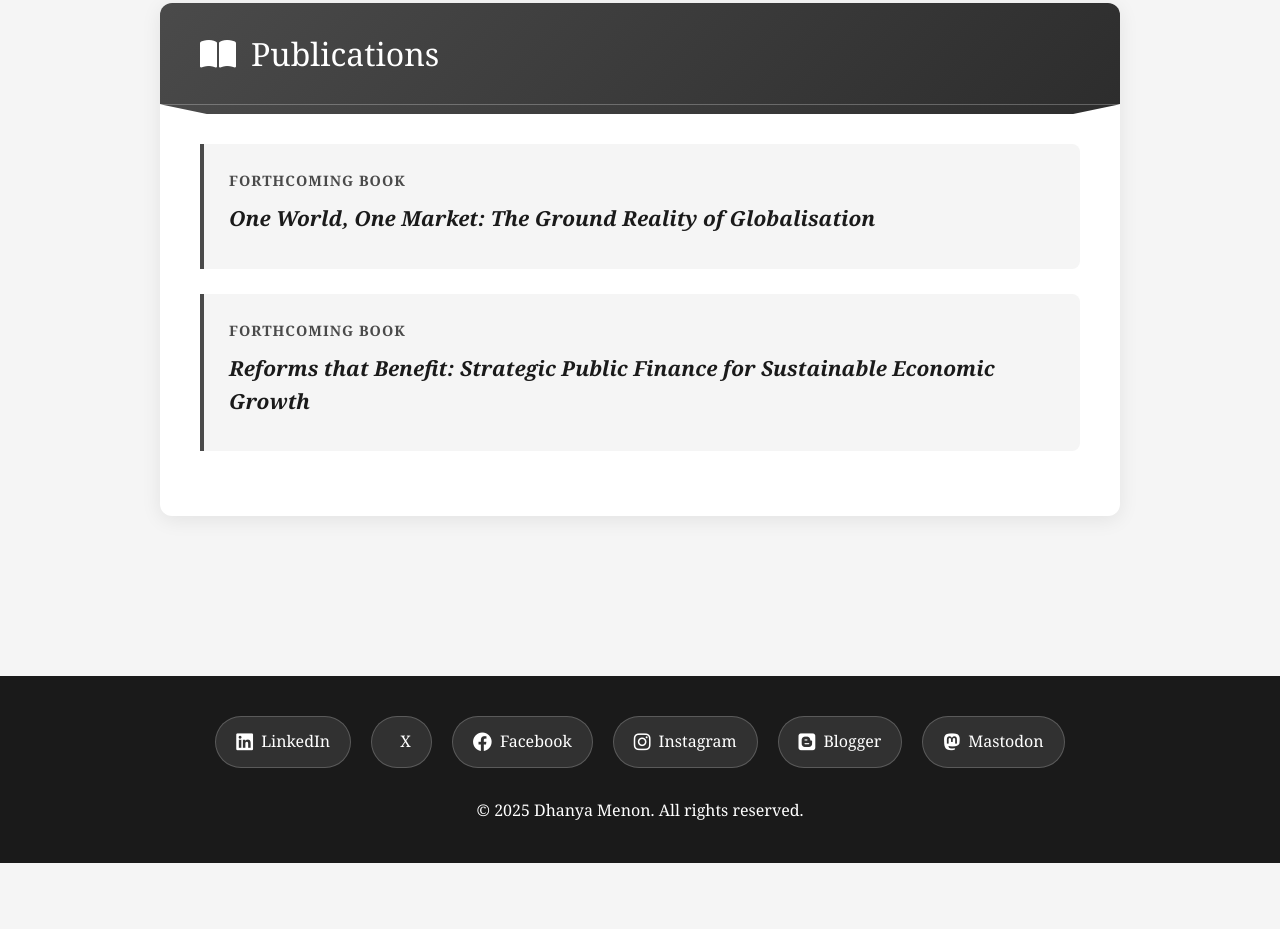
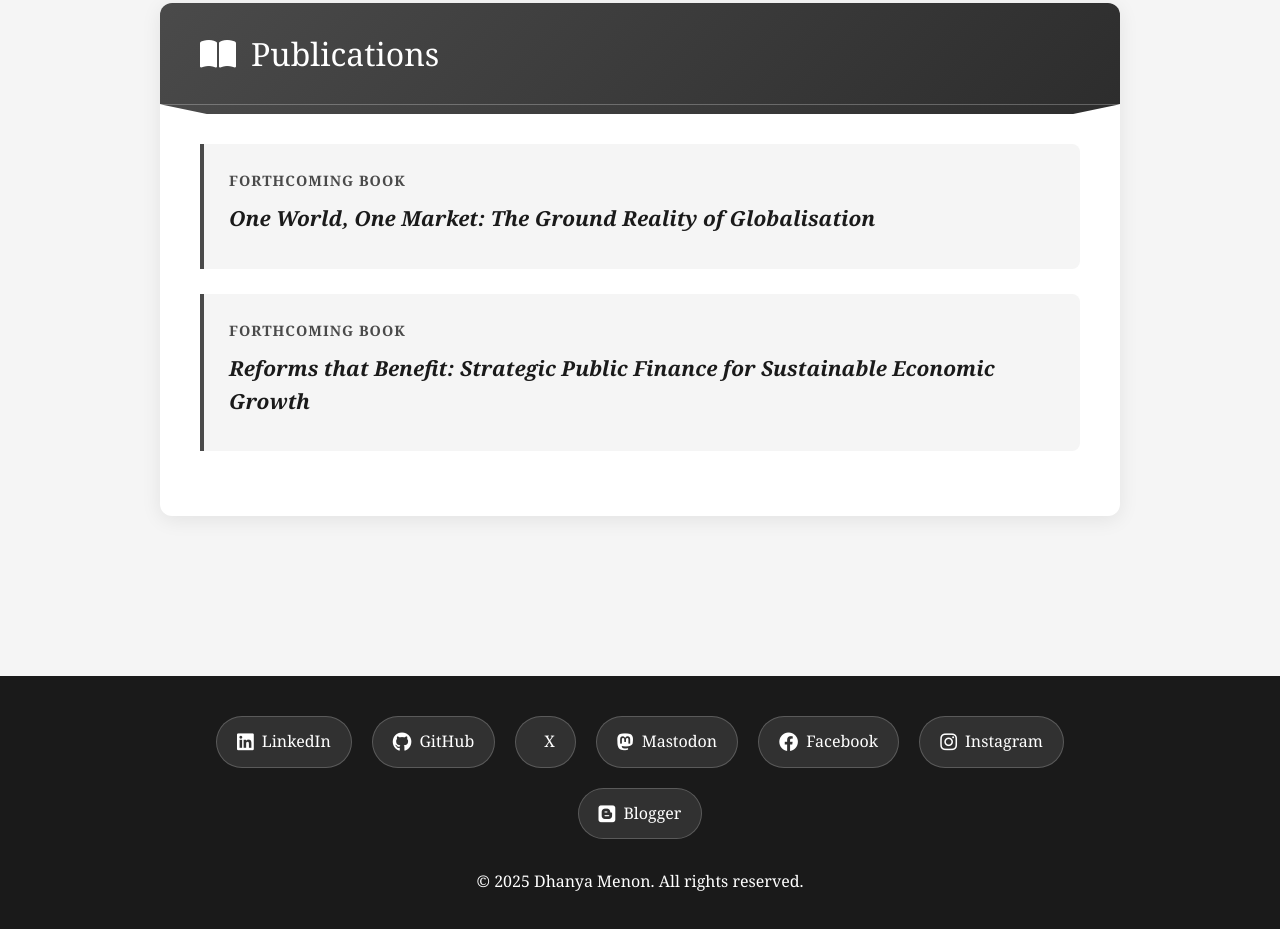
Before and after one commit to smtdhanyamenon/smtdhanyamenon.github.io, a plain HTML site: page index.html in a window 1280 px wide. Shown: the part 1878-2807 px from the top of the page. Before the commit the page ends 2741 px from the top, so only its background shows below. Drawn offline with Linux system fonts and the light colour scheme.

Commit message:
Update index.html

```diff
--- a/index.html
+++ b/index.html
@@ -441,8 +441,14 @@
                 <a href="https://linkedin.com/in/smtdhanyamenon" class="social-link" target="_blank">
                     <i class="fab fa-linkedin"></i> LinkedIn
                 </a>
+                <a href="https://github.com/smtdhanyamenon" class="social-link" target="_blank">
+                    <i class="fab fa-github"></i> GitHub
+                </a>
                 <a href="https://x.com/smtdhanyamenon" class="social-link" target="_blank">
                     <i class="fab fa-x-twitter"></i> X
+                </a>
+                <a href="https://hcommons.social/@smtdhanyamenon" class="social-link" target="_blank">
+                    <i class="fab fa-mastodon"></i> Mastodon
                 </a>
                 <a href="https://facebook.com/smtdhanyamenon" class="social-link" target="_blank">
                     <i class="fab fa-facebook"></i> Facebook
@@ -452,9 +458,6 @@
                 </a>
                 <a href="https://mintstreetobserver.blogspot.com" class="social-link" target="_blank">
                     <i class="fab fa-blogger"></i> Blogger
-                </a>
-                <a href="https://hcommons.social/@smtdhanyamenon" class="social-link" target="_blank">
-                    <i class="fab fa-mastodon"></i> Mastodon
                 </a>
             </div>
             <p>&copy; 2025 Dhanya Menon. All rights reserved.</p>
```
